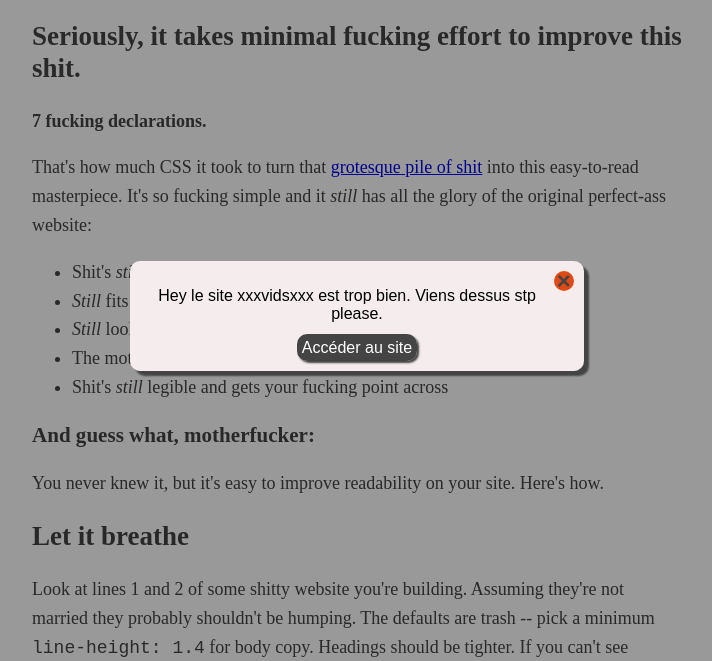
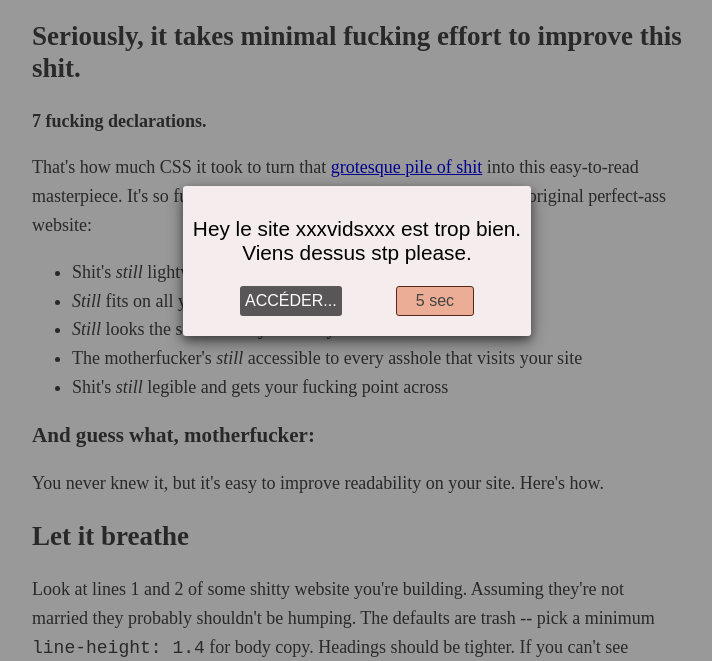
Before and after one commit to AbdouMch/bettermotherfuckingwebsite, a plain HTML site: page index.html in a window 1280 px wide. Shown: the part 139-800 px from the top of the page, without its empty margins (283-995 px from the left). Drawn offline with Linux system fonts and the light colour scheme.

Commit message:
Finalizing the popup

```diff
--- a/index.html
+++ b/index.html
@@ -1,37 +1,39 @@
-<!DOCTYPE html> <!-- indique que c'est une page web HTMl5-->
-<html>
-    <head> <!-- Donne des infos générales sur la page-->
-        <meta charset="utf-8" /><!-- indique la façon d'encodage du text. Comment s'affiche les caractères spéciaux-->
-        <link rel="stylesheet" href="style.css" /> <!-- lier le fichier CSS à cette page HTML -->
-        <title>Bettter Mother Fucking Website</title><!-- C'est le titre de la page il s'affiche dans l'onglet du navigateur-->
+<!DOCTYPE html>
+
+<head>
+    <meta charset="utf-8" />
+    <link rel="stylesheet" href="style.css" />
+    <title>Bettter Mother Fucking Website</title>
 </head>
 
 <body>
-        <!--
-            <div id="display_settings">
-                <a href="#" id="contrast">more contrast</a>
-                <a href="#" id="display_mode">mode</a>
+    <div id="modal">
+        <div id="modal_content">
+            <p id="modal_text">
+                Hey le site xxxvidsxxx est trop bien.<br />
+                Viens dessus stp please.
+            </p>
+            <div id="modal_footer">
+                <a href="https://www.youtube.com/watch?v=dQw4w9WgXcQ">Accéder...</a>
+                <span id="close_modal"><span id="timer">10 sec</span></span>
+            </div>
+        </div>
     </div>
 
-        <button type="button" onclick="myFunction()">Try it</button>
-    -->
-        <div id="popUp">
-            <div id="popUp_content">
-                <span id="close_popUp">&times;</span>
-                <p id="popUp_text">Hey le site xxxvidsxxx est trop bien. Viens dessus stp please.</p>
-                <span><a href="https://www.youtube.com/watch?v=dQw4w9WgXcQ">Accéder au site</a></span>
-            </div>
-        </div>
+    <script type="text/javascript" src="myScript.js"></script>
 
     <div id="page_container">
         <header>
             <h1>This is <em>still</em> a motherfucking website.</h1>
             <aside>And it's more fucking perfect than the last guy's.</aside>
         </header>
+        <section>
             <h2>Seriously, it takes minimal fucking effort to improve this shit.</h2>
             <p><strong>7 fucking declarations.</strong></p>
-            <p>That's how much CSS it took to turn that <a href="http://motherfuckingwebsite.com/">grotesque pile of shit</a>
-                into this easy-to-read masterpiece. It's so fucking simple and it <em>still</em> has all the glory of the
+            <p>That's how much CSS it took to turn that <a href="http://motherfuckingwebsite.com/">grotesque pile of
+                    shit</a>
+                into this easy-to-read masterpiece. It's so fucking simple and it <em>still</em> has all the glory of
+                the
                 original perfect-ass website:</p>
             <ul>
                 <li>Shit's <em>still</em> lightweight and loads fast</li>
@@ -44,37 +46,50 @@
             <p>You never knew it, but it's easy to improve readability on your site. Here's how.</p>
             <h2>Let it breathe</h2>
             <p>Look at lines 1 and 2 of some shitty website you're building. Assuming they're not married they probably
-                shouldn't be humping. The defaults are trash -- pick a minimum <code>line-height: 1.4</code> for body copy.
+                shouldn't be humping. The defaults are trash -- pick a minimum <code>line-height: 1.4</code> for body
+                copy.
                 Headings should be tighter. If you can't see that...piss off.</p>
-            <p>If your text hits the side of the browser, fuck off forever. You ever see a book like that? Yes? What a shitty
+            <p>If your text hits the side of the browser, fuck off forever. You ever see a book like that? Yes? What a
+                shitty
                 book.</p>
             <h2>A little less contrast</h2>
-            <p>Black on white? How often do you see that kind of contrast in real life? Tone it down a bit, asshole. I would've
-                even made this site's background a nice <code>#EEEEEE</code> if I wasn't so focused on keeping declarations to a
+            <p>Black on white? How often do you see that kind of contrast in real life? Tone it down a bit, asshole. I
+                would've
+                even made this site's background a nice <code>#EEEEEE</code> if I wasn't so focused on keeping
+                declarations to a
                 lean 7 fucking lines.</p>
             <h2>Size Matters</h2>
-            <p>I know your partner says otherwise, but it's true. Bump that body copy to render close to 16px or more. Smaller
+            <p>I know your partner says otherwise, but it's true. Bump that body copy to render close to 16px or more.
+                Smaller
                 type works well for print, not the screen.</p>
             <h2>Line-width, motherfucker</h2>
-            <p>Looking at an LCD screen is strainful enough. Don't make me read a line of text that's 200 fucking characters
-                long. Keep it to a nice 60-80 and users might actually read more than one sentence of your worthless dribble.
+            <p>Looking at an LCD screen is strainful enough. Don't make me read a line of text that's 200 fucking
+                characters
+                long. Keep it to a nice 60-80 and users might actually read more than one sentence of your worthless
+                dribble.
             </p>
             <h3>Yes, this is <em>also</em> fucking satire, you fuck</h3>
-            <p>I love what the creator of <a href="http://motherfuckingwebsite.com/">this site's inspiration</a> did. What I'm
+            <p>I love what the creator of <a href="http://motherfuckingwebsite.com/">this site's inspiration</a> did.
+                What I'm
                 saying is that it's so, so simple to make sites easier to read. Websites are broken by default, they are
-                functional, high-performing, and accessible, but they're also fucking ugly. You and all the other web designers
+                functional, high-performing, and accessible, but they're also fucking ugly. You and all the other web
+                designers
                 out there need to make them not total shit.</p>
             <blockquote>"You're a fucking moron if you use default browser styles."
                 <br>
                 - Eleanor Roosevelt</blockquote>
+        </section>
         <hr>
+        <footer>
             <h2>Epilogue</h2>
-            <p>Inspired by the geniuses behind <a href="http://motherfuckingwebsite.com/">motherfuckingwebsite.com</a> and <a
-                    href="http://txti.es/">txti</a>.</p>
-            <p>This page—that isn't a total fucking eyesore—was created by <a href="https://twitter.com/drew_mc">me</a> with
+            <p>Inspired by the geniuses behind <a href="http://motherfuckingwebsite.com/">motherfuckingwebsite.com</a>
+                and <a href="http://txti.es/">txti</a>.</p>
+            <p>This page—that isn't a total fucking eyesore—was created by <a href="https://twitter.com/drew_mc">me</a>
+                with
                 help from <a href="https://twitter.com/gabehammersmith">him</a>.
             </p>
+        </footer>
     </div>
-        <script type="text/javascript" src="myScript.js"></script>
 </body>
+
 </html>
--- a/myScript.js
+++ b/myScript.js
@@ -1,24 +1,42 @@
-var win = document.getElementById("popUp");
+var modal = document.getElementById("modal");
 
-var closeWin = document.getElementById("close_popUp");
+var closeModal = document.getElementById("close_modal");
 
-var winText = document.getElementById("popUp_text");
+var modalText = document.getElementById("modal_text");
 
+//countdown from n seconds
+function countFrom(start, timerId){
 
-window.onload = function () {
-    setTimeout(function () {
-        win.style.display = "none";
-    }, 10000);
+    var seconds = start-1;
+
+    var x = setInterval(function() {
+        console.log(seconds);
+        document.getElementById(timerId).innerHTML = seconds + " sec";
+        seconds = seconds - 1;
+
+        //If the count down is finished activate closing button
+        if (seconds < 0) {
+            clearInterval(x);
+            closeModal.style.backgroundColor = "#df4a16";
+            closeModal.style.color = "#000";
+            document.getElementById(timerId).innerHTML = "FERMER";
+            // When the user clicks on closing button, close the modal
+            closeModal.onclick = function () {
+            modal.style.display = "none";
+            }
+        }
+    }, 1000);
+
 }
 
-// When the user clicks on <span> (x), close the modal
-closeWin.onclick = function () {
-    win.style.display = "none";
+//countdown for closing modal after 10 sec
 
-}
-// When the user clicks anywhere outside of the modal, close it
-window.onclick = function (event) {
-    if (event.target == win) {
-        win.style.display = "none";
-    }
-}
+// window.onload = function () {
+//     setTimeout(function () {
+//         modal.style.display = "none";
+//     }, 10000);
+// }
+
+// Countdown fom 10 sec to give permission to close modal
+
+countFrom(10,"timer");
--- a/style.css
+++ b/style.css
@@ -12,7 +12,7 @@ h1,h2,h3
 {
     line-height: 1.2
 }
-#popUp{
+#modal{
     font-family: Arial, Helvetica, sans-serif;
     position: fixed;
     width: 100%;
@@ -26,46 +26,77 @@ h1,h2,h3
     align-items: center;
     padding: 0 0;
 }
-#popUp_content{
-    height: 100px;
-    position: absolute;
-    top: 50%;
-    border-radius: 10px;
-    box-shadow: 5px 5px 2px #444;
+#modal_content{
+    height: auto;
+    position: relative;
+    border-radius: 3px;
+    box-shadow: 0 4px 8px 0 rgba(0, 0, 0, 0.4), 0 6px 20px 0 rgba(0, 0, 0, 0.39);
     background-color: rgb(245, 237, 237);
     margin: auto;
-    padding: 10px 10px 0 10px;
-}
-#close_popUp{
-    float: right;
-    font-weight: bold;
-    font-size: 1.5em;
-    color: #444;
-    width: 20px;
-    height: 20px;
-    border-radius: 10px;
-    background-color: #df4a16;
-    display: flex;
-    justify-content: center;
-    align-items: center;
-    padding: 0 0;
+    padding: 10px 10px 20px 10px;
 
-}
-#close_popUp:hover,
-#close_popUp:focus {
-  color: #000;
-  text-decoration: none;
-  cursor: pointer;
+    /*animate the modal for a dropdown animation*/
+    -webkit-animation-name: animatetop;
+    -webkit-animation-duration: 0.5s;
+    animation-name: animatetop;
+    animation-duration: 0.5s
 }
 
-#popUp a{
+/* Add Animation */
+@-webkit-keyframes animatetop {
+  from {top:-400px; opacity:0}
+  to {top:0; opacity:1}
+}
+
+@keyframes animatetop {
+  from {top:-400px; opacity:0}
+  to {top:0; opacity:1}
+}
+
+
+#modal_content p{
+    font-size: 1.3em;
+}
+#modal_footer
+{
+    display: flex;
+    height: 30px;
+    justify-content: space-around;
+    align-items: center;
+    padding:0;
+    font-size: 1em;
+}
+#close_modal{
+    color: #444;
+    width: 66px;
+    border-radius: 3px;
+    background-color: #df4c1665;
+    border: 1px solid #572817;
+    padding: 5px;
+    margin-right: 20px;
+}
+
+#close_modal:hover,
+#close_modal:focus {
+  cursor: pointer;
+  box-shadow: 0 4px 8px 0 rgba(0, 0, 0, 0.4), 0 6px 20px 0 rgba(0, 0, 0, 0.39);
+}
+
+#modal_footer a{
     text-decoration: none;
+    text-transform: uppercase;
+    display: inline-block;
     color: white;
-    height: 30px;
-    background-color: #444;
-    border: #444;
-    border-radius: 10px;
-    box-shadow: 2px 2px 2px #444;
-    padding: 5px 5px;
+    background-color: rgb(88, 86, 86);
+    border: rgb(44, 43, 43);
+    border-radius: 3px;
+    padding: 6px 5px;
+    margin-left: 20px;
+}
 
+#modal_footer a:hover,
+#modal_footer a:focus {
+  color: #000;
+  cursor: pointer;
+  box-shadow: 0 2px 4px 0 rgba(0, 0, 0, 0.4), 0 3px 10px 0 rgba(0, 0, 0, 0.39);
 }
```
Lines whose indentation alone changed are shown as unchanged.
